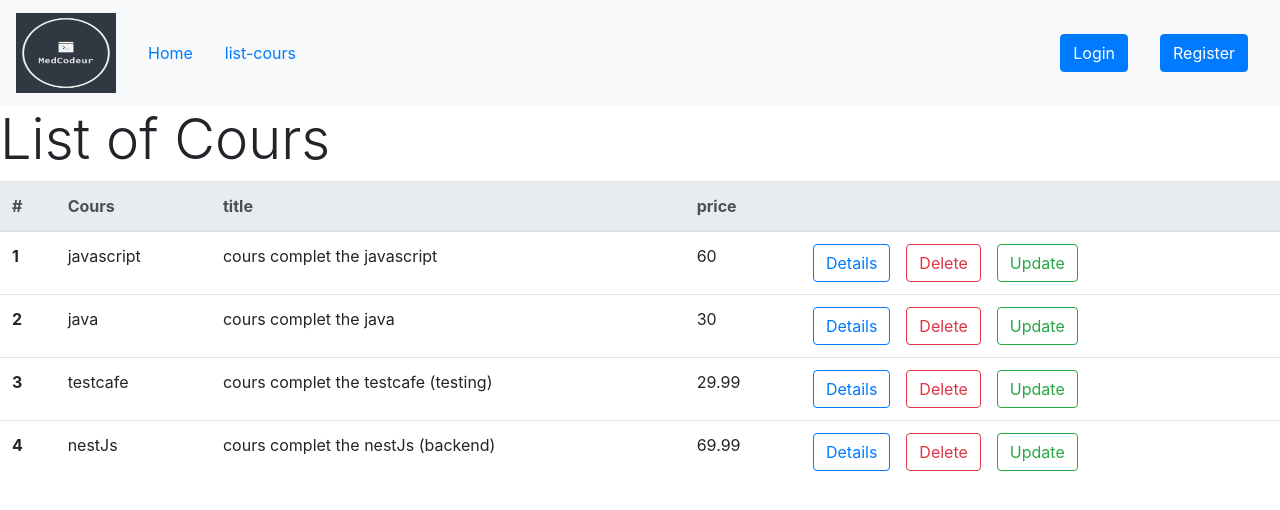
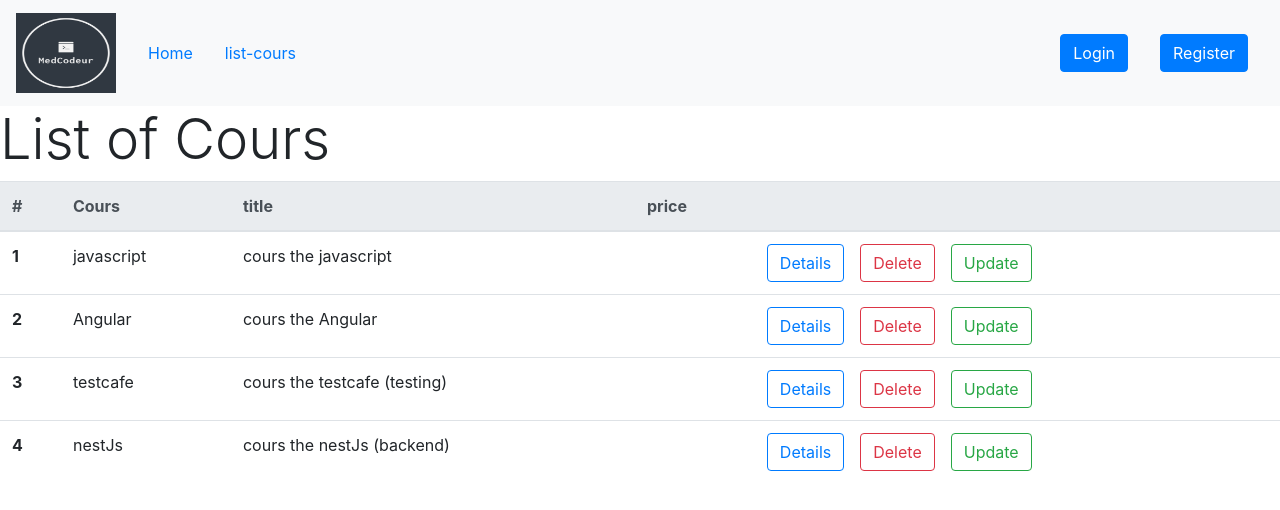
Before and after one commit to benmoussa96med/first-app-Angular, an Angular app: page /people-list in a window 1280 px wide. Shown: the top 510 px of the page. Built offline with nearby package versions, Linux system fonts and the light colour scheme.

Commit message:
Update people-list.component.ts

```diff
--- a/src/app/people-list/people-list.component.ts
+++ b/src/app/people-list/people-list.component.ts
@@ -10,33 +10,33 @@ coursList=[
   {
   id:1,
   Cours:"javascript",
-  title:"cours complet the javascript",
-  price:60
+  title:"cours  the javascript",
+  hours:15
 },
 {
   id:2,
-  Cours:"java",
-  title:"cours complet the java",
-  price:30
+  Cours:"Angular",
+  title:"cours the Angular",
+  hours:10
 },
 {
   id:3,
   Cours:"testcafe ",
-  title:"cours complet the testcafe (testing)",
-  price:29.99
+  title:"cours the testcafe (testing)",
+  hours:7
 },
 {
   id:4,
   Cours:"nestJs",
-  title:"cours complet the nestJs (backend)",
-  price:69.99
+  title:"cours the nestJs (backend)",
+  hours:6.5
 }
 ]
   constructor() { }
 
   ngOnInit(): void {
   }
-  delete(cours: { id: number; Cours: string; title: string; price: number; }){
+  delete(cours: { id: number; Cours: string; title: string; hours: number; }){
 let index=this.coursList.indexOf(cours);
 this.coursList.splice(index,1);
   }
```
